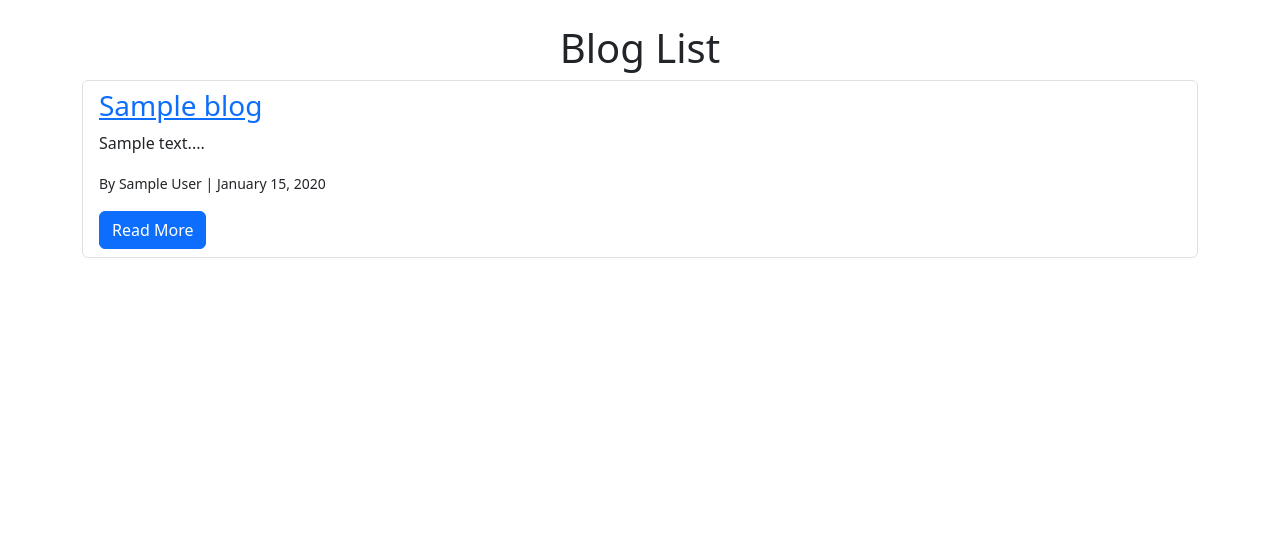
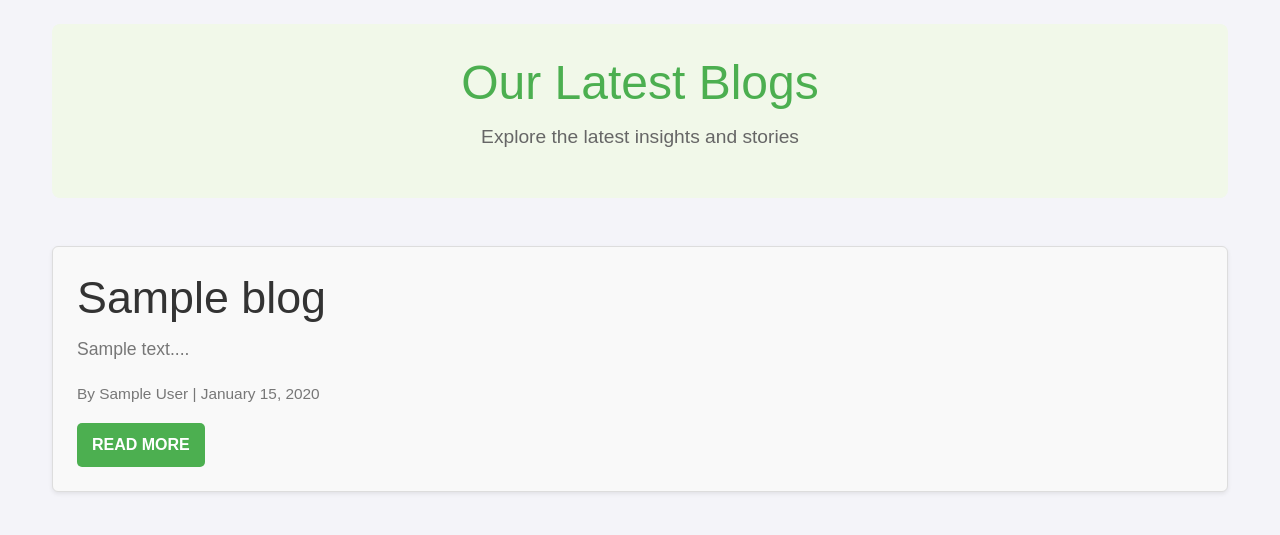
Before and after one commit to JnaneswaraRao123/django-blogsystem, a Django app: template blog/templates/blog/blog_list.html in a window 1280 px wide. Shown: the top 535 px of the page. Run offline with Django 5.2, Linux system fonts and the light colour scheme; the template is opened without the code that fills it: most values are stand-ins (such as "Sample title", 1, 10 or a date in 2020); data that the repository does not hold is empty.

Commit message:
Initial commit

```diff
--- a/blog/templates/blog/blog_list.html
+++ b/blog/templates/blog/blog_list.html
@@ -10,36 +10,49 @@
 
     <!-- Bootstrap CSS CDN for styling -->
     <link href="https://cdn.jsdelivr.net/npm/bootstrap@5.3.0-alpha1/dist/css/bootstrap.min.css" rel="stylesheet">
+
+    <!-- Custom CSS -->
+    <link rel="stylesheet" href="styles.css">
 </head>
 <body>
     <div class="container mt-4">
-        <!-- Page Heading -->
-        <h1 class="text-center">Blog List</h1>
+        <!-- Blog List Heading Wrapper -->
+        <div class="blog-heading-wrapper text-center mb-5">
+            <!-- Blog Title -->
+            <div class="blog-title">
+                <h1>Our Latest Blogs</h1>
+            </div>
+
+            <!-- Blog Subtitle -->
+            <div class="blog-subtitle">
+                <p class="lead">Explore the latest insights and stories</p>
+            </div>
+        </div>
 
         <!-- List Group to hold all blog posts -->
-        <div class="list-group">
-
+        <div class="row">
             <!-- Loop through each blog passed to the template -->
             {% for blog in blogs %}
-                <div class="list-group-item">
-                    <!-- Blog Title with link to detail view -->
-                    <h3><a href="{% url 'blog_detail' blog.pk %}">{{ blog.title }}</a></h3>
+                <div class="col-md-4 mb-4">
+                    <!-- Individual Blog Post -->
+                    <div class="blog-card p-4 shadow-sm rounded">
+                        <h3><a href="{% url 'blog_detail' blog.pk %}" class="blog-title">{{ blog.title }}</a></h3>
 
-                    <!-- Preview of blog content (first 100 characters) -->
-                    <p>{{ blog.content|slice:":100" }}...</p>
+                        <p>{{ blog.content|slice:":100" }}...</p>
 
-                    <!-- Author and formatted created date -->
-                    <p><small>By {{ blog.author }} | {{ blog.created_at|date:"F j, Y" }}</small></p>
+                        <p><small>By {{ blog.author }} | {{ blog.created_at|date:"F j, Y" }}</small></p>
 
-                    <!-- 'Read More' button to navigate to blog detail view -->
-                    <a href="{% url 'blog_detail' blog.pk %}" class="btn btn-primary">Read More</a>
+                        <!-- 'Read More' button -->
+                        <a href="{% url 'blog_detail' blog.pk %}" class="btn btn-primary read-more-btn">Read More</a>
+                    </div>
                 </div>
-
-            <!-- Message if no blog posts exist -->
             {% empty %}
                 <p>No blogs available yet.</p>
             {% endfor %}
         </div>
     </div>
+
+    <!-- Bootstrap JS and Popper.js CDN -->
+    <script src="https://cdn.jsdelivr.net/npm/bootstrap@5.3.0-alpha1/dist/js/bootstrap.bundle.min.js"></script>
 </body>
 </html>
--- /dev/null
+++ b/blog/templates/styles.css
@@ -0,0 +1,135 @@
+/* General Styling */
+* {
+    margin: 0;
+    padding: 0;
+    box-sizing: border-box;
+}
+
+body {
+    font-family: Arial, sans-serif;
+    line-height: 1.6;
+    background-color: #f4f4f9;
+    color: #333;
+}
+
+.container {
+    max-width: 1200px;
+    margin: 0 auto;
+}
+
+/* Blog Heading Wrapper */
+.blog-heading-wrapper {
+    background-color: #f1f8e9;
+    padding: 30px;
+    border-radius: 8px;
+    margin-bottom: 40px;
+    transition: background-color 0.3s ease; /* Transition for background color */
+}
+
+.blog-heading-wrapper:hover {
+    background-color: #e3f7fe; /* Light blue on hover */
+}
+
+/* Blog Title */
+.blog-title h1 {
+    color: #4CAF50;
+    font-size: 3em;
+    margin-bottom: 10px;
+    transition: color 0.3s ease;
+}
+
+.blog-title h1:hover {
+    color: #007BFF; /* Change to blue when hovering over the title */
+}
+
+/* Blog Subtitle */
+.blog-subtitle p {
+    color: #666;
+    font-size: 1.2em;
+    transition: color 0.3s ease;
+}
+
+.blog-subtitle p:hover {
+    color: #007BFF; /* Change subtitle color to blue on hover */
+}
+
+/* Custom Card Styles */
+.blog-card {
+    background-color: #ffffff;
+    border: 1px solid #ddd;
+    border-radius: 8px;
+    padding: 20px;
+    transition: transform 0.3s ease, box-shadow 0.3s ease, background-color 0.3s ease;
+    background-color: #f9f9f9; /* Light background for cards */
+    margin-bottom: 20px;
+    cursor: pointer; /* Add a pointer cursor on hover */
+}
+
+.blog-card:hover {
+    transform: translateY(-10px); /* Elevate the card slightly */
+    box-shadow: 0px 4px 15px rgba(0, 0, 0, 0.1); /* Add shadow */
+    background-color: #e3f7fe; /* Light blue on hover */
+}
+
+/* Blog Title Inside Card */
+.blog-card .blog-title {
+    color: #333;
+    text-decoration: none;
+    font-size: 1.6em;
+    margin-bottom: 10px;
+    display: block;
+    transition: color 0.3s ease;
+}
+
+.blog-card .blog-title:hover {
+    color: #007BFF; /* Blue text color on hover */
+}
+
+/* Button Styling */
+.read-more-btn {
+    background-color: #4CAF50;
+    color: white;
+    padding: 10px 15px;
+    text-transform: uppercase;
+    font-weight: bold;
+    border: none;
+    border-radius: 5px;
+    transition: background-color 0.3s ease, transform 0.3s ease;
+}
+
+.read-more-btn:hover {
+    background-color: #45a049;
+    transform: scale(1.05);
+}
+
+/* Column Layout */
+.row {
+    display: flex;
+    flex-wrap: wrap;
+}
+
+.col-md-4 {
+    flex: 1 1 32%; /* Adjusted for 3 columns */
+    margin-bottom: 20px;
+}
+
+/* Responsive Layout */
+@media (max-width: 768px) {
+    .col-md-4 {
+        flex: 1 1 100%; /* Stack items on smaller screens */
+    }
+}
+
+/* Styling for Empty Blog Message */
+p {
+    color: #777;
+    font-size: 1.1em;
+}
+
+/* Extra Padding for Empty State */
+.no-blogs {
+    text-align: center;
+    padding: 50px 0;
+    font-size: 1.5em;
+    color: #aaa;
+}
```
Also changed, not shown: blog/templates/blog/blog_detail.html (+85 -14 lines), blog_project/settings.py (+8 -1 lines), 1 other file.
